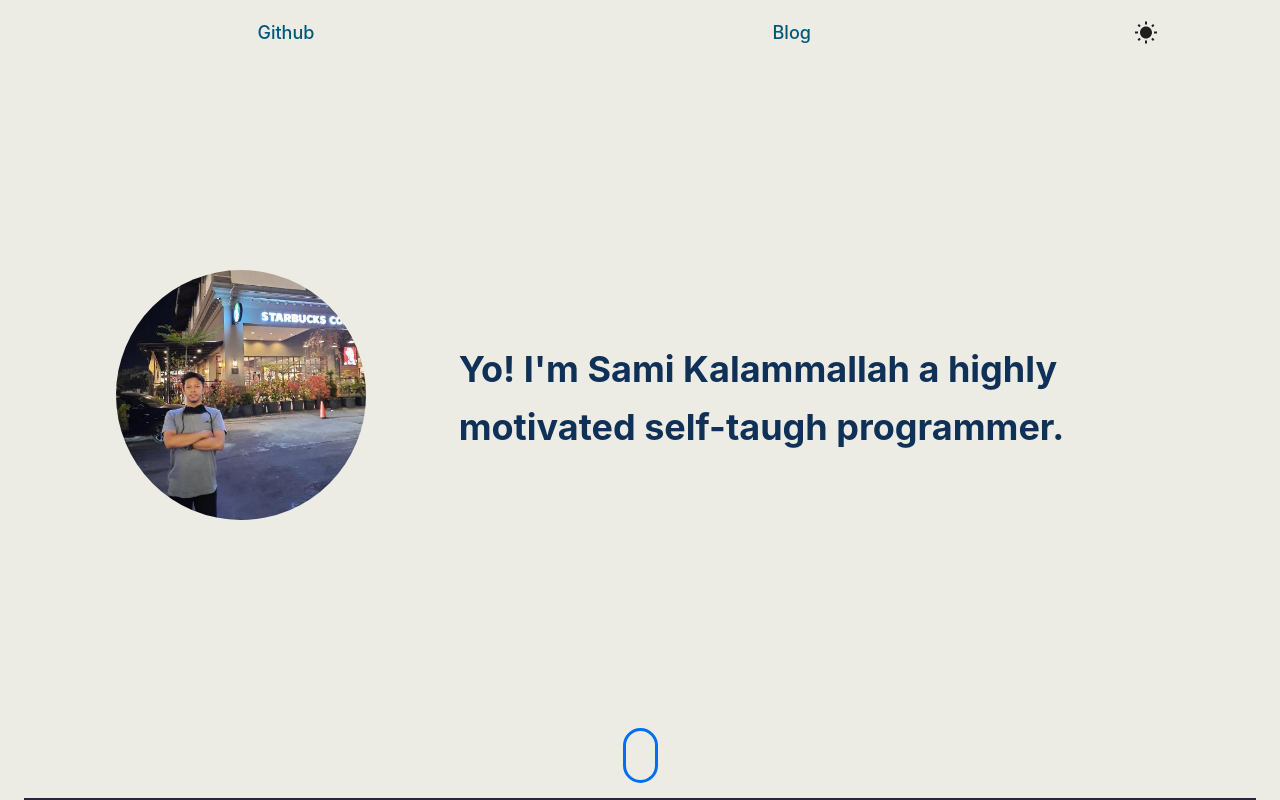
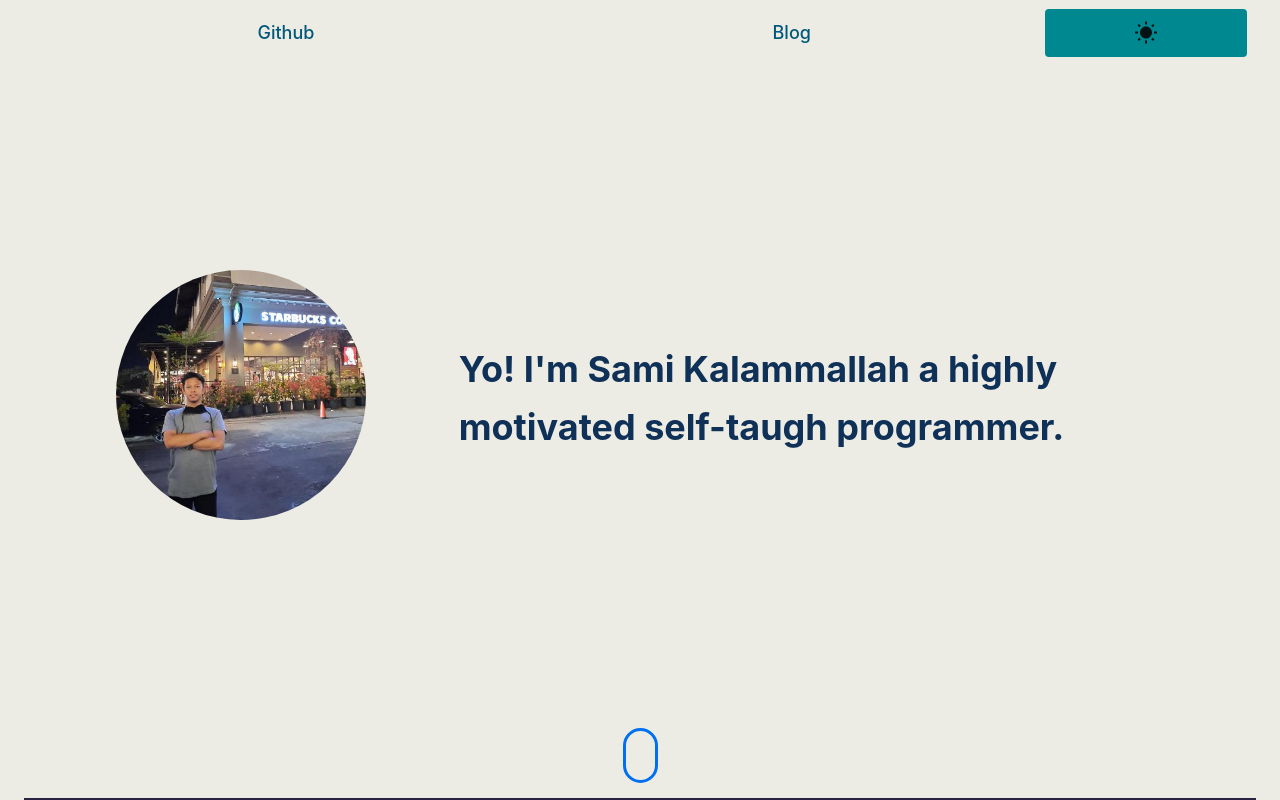
Before and after one commit to SamX23/my-blog, a Next.js app: page / in a window 1280 px wide. Shown: the top 800 px of the page. Built offline with nearby package versions, Linux system fonts and the light colour scheme.

Commit message:
Update : add new scheme

```diff
--- a/src/theme/theme.ts
+++ b/src/theme/theme.ts
@@ -9,6 +9,7 @@ import { createMuiTheme, ThemeOptions } from "@material-ui/core/styles";
 
 export const darkColorPalette = {
   primary: "rgba(15, 48, 87, 1)",
+  secondary: "rgba(96, 182, 243,1)",
   text: "rgba(236, 236, 228, 1)",
   link: "rgba(0, 231, 239, 1)",
   linkHover: "rgba(96, 182, 243,1)",
@@ -16,6 +17,7 @@ export const darkColorPalette = {
 };
 export const lightColorPalette = {
   primary: "rgba(236, 236, 228, 1)",
+  secondary: "rgba(0, 136, 145, 1)",
   text: "rgba(15, 48, 87, 1)",
   link: "rgba(0, 88, 122, 1)",
   linkHover: "rgba(96, 182, 243,1)",
```
